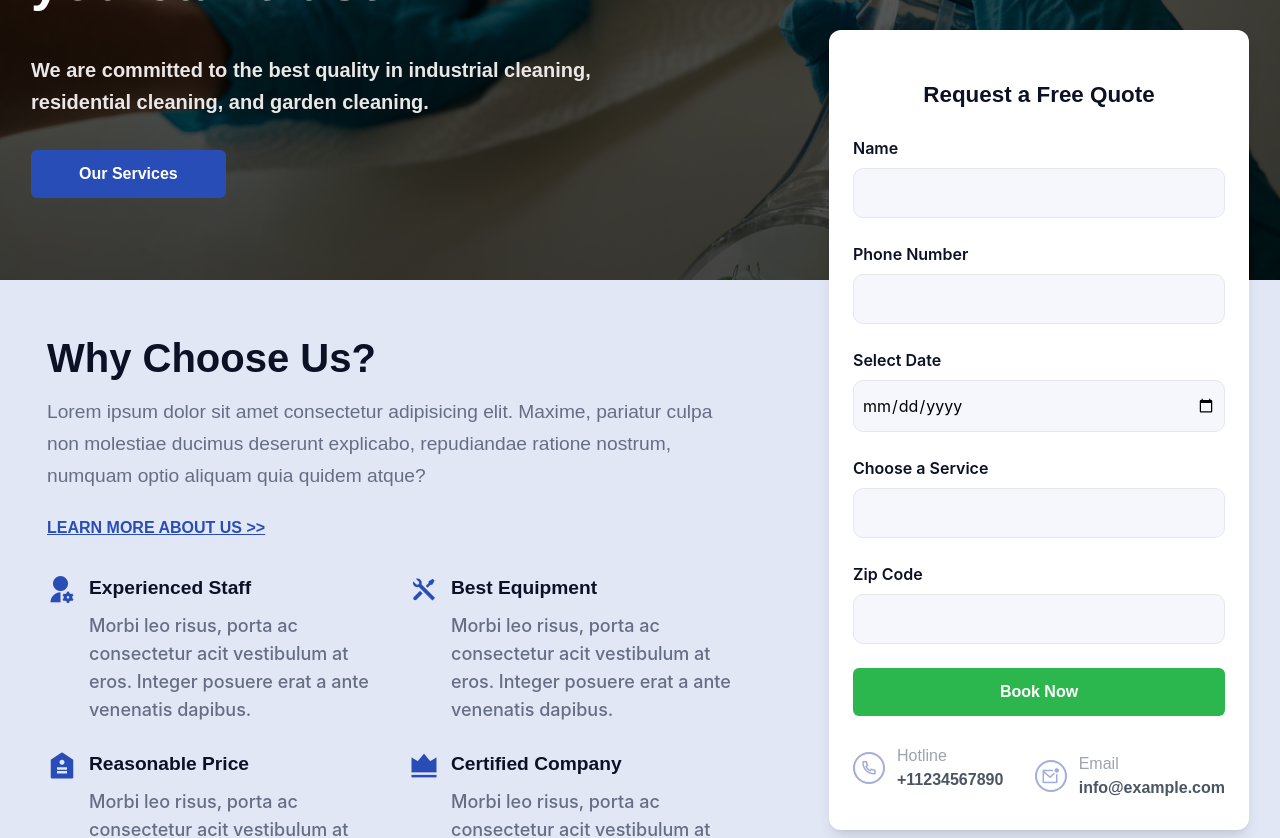
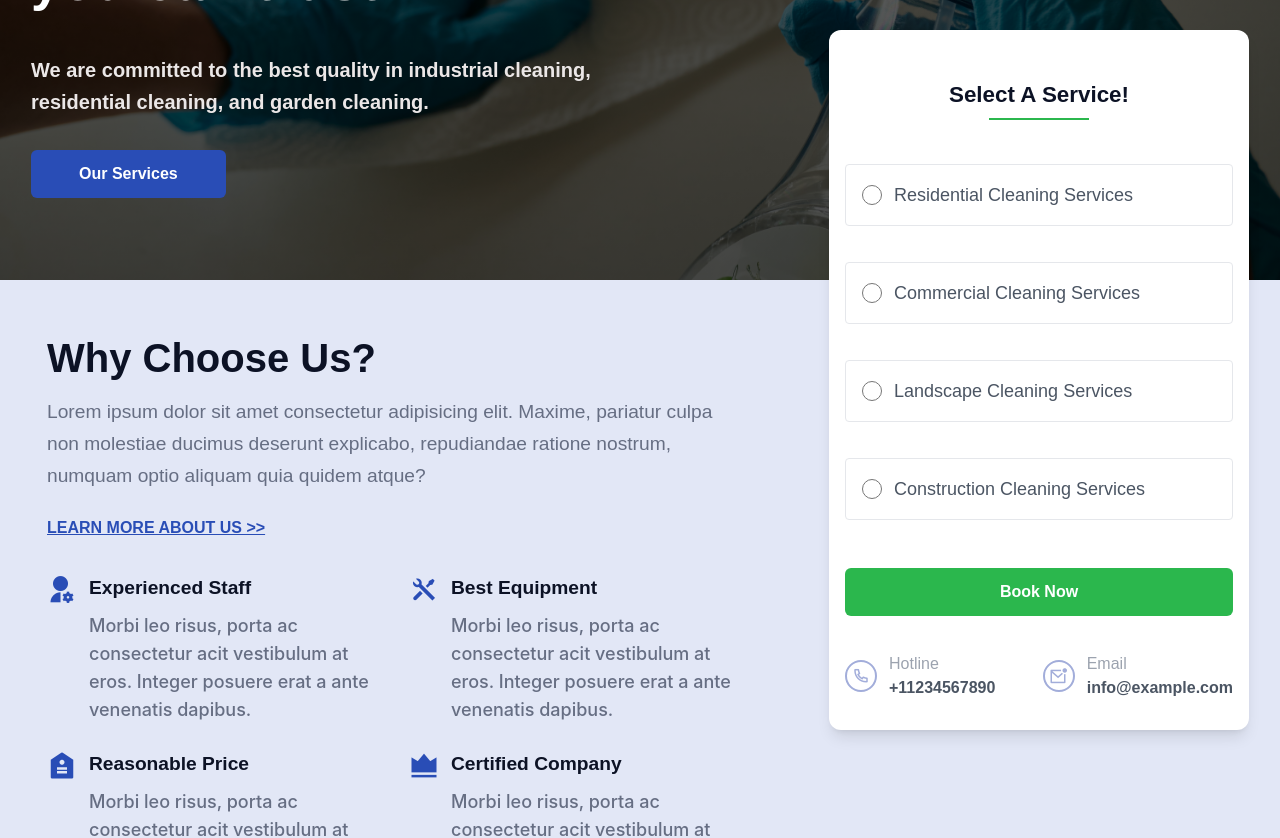
Before and after one commit to Ifenna-Pascal/cleaning-booking-app, a Next.js app: page / in a window 1280 px wide. Shown: the part 440-1278 px from the top of the page. Built offline with nearby package versions, Linux system fonts and the light colour scheme.

Commit message:
changed home form

```diff
--- a/src/components/shared/Button/index.jsx
+++ b/src/components/shared/Button/index.jsx
@@ -1,5 +1,5 @@
 export default function Button({ text, ...rest }) {
     return (
-        <button {...rest} className="bg-secondary   w-full border-none  py-3 px-10 font-poppins cursor-pointer text-white font-semibold rounded-md ">{text}</button>
+        <button {...rest} className="bg-secondary hover:bg-green-700 duaration-500  w-full border-none  py-3 px-10 font-poppins cursor-pointer text-white font-semibold rounded-md ">{text}</button>
     )
 }
--- a/src/section/home/WhyChooseUs.jsx
+++ b/src/section/home/WhyChooseUs.jsx
@@ -1,9 +1,15 @@
 import Link from 'next/link'
-import React from 'react'
+import { useState } from 'react'
 import AboutCard from '../../components/AboutCard'
 import Contact from '../../components/Contact'
+import Button from '../../components/shared/Button'
+import RadioButton from '../../components/shared/Button/RadioButton'
+import { services } from '../../util/services'
 
 function WhyChooseUs() {
+  const [selected, setSelected] = useState(null);
+  const handleChange = (e) => setSelected(e.target.value);
+
   return (
     <div className="bg-[#e2e7f6]">
       <div className='max-w-[1250px] min-h-[600px] flex justify-center w-full h-full flex-col md:flex-row flex-col-reverse relative mx-auto'>
@@ -18,35 +24,27 @@ function WhyChooseUs() {
             <AboutCard img="ri-vip-crown-fill" header="Certified Company" content="Morbi leo risus, porta ac consectetur acit vestibulum at eros. Integer posuere erat a ante venenatis dapibus." />
           </div>
         </div>
-        <div className='h-[850px] lg:h-[800px] -mt-[60px] lg:-mt-[250px] rounded-xl mx-[1rem] lg:min-w-[420px] flex flex-col py-8 md:py-12 px-4 items-start shadow-lg border-lg bg-white'>
-            <h2 className="text-text_primary font-outfit font-semibold text-center flex items-center justify-center w-full text-[1.4em]">Request a Free Quote </h2>
-            <form action="" className='py-6  w-full px-2'>
-              <div className='flex mb-6  flex-col w-full'>
-                <label className="mb-2">Name</label>
-                <input type="text" className='w-full py-3 px-2 bg-input outline-none' />
+        <div className='h-[850px] lg:h-[700px] -mt-[60px] lg:-mt-[250px] rounded-xl mx-[1rem] lg:min-w-[420px] flex flex-col py-8 md:py-12 px-4 items-start shadow-lg border-lg bg-white'>
+          <h2 className="text-text_primary font-poppins font-semibold text-center flex items-center select relative pb-4  justify-center w-full text-[1.4em]">Select A Service! </h2>
+          <div className="py-6 w-full">
+            {
+              services.slice(1).map(service => (
+                <div key={service.id} className="w-full py-3">
+                  <RadioButton
+                    checked={selected === service.type}
+                    value={service.type}
+                    onChange={handleChange}
+                    name={service.name}
+                  />
                 </div>
-              <div className='flex mb-6 flex-col w-full'>
-                <label className="mb-2">Phone Number</label>
-                <input type="text" className='w-full py-3 px-2 bg-input outline-none' />
+              ))
+            }
           </div>
-              <div className='flex mb-6 flex-col w-full'>
-                <label className="mb-2">Select Date</label>
-                <input type="date" className='w-full py-3 px-2 bg-input outline-none' />
-              </div>
-              <div className='flex mb-6 flex-col w-full'>
-                <label className="mb-2">Choose a Service</label>
-                <input type="text" className='w-full py-3 px-2 bg-input outline-none' />
-              </div>
-              <div className='flex flex-col mb-6 w-full'>
-                <label className="mb-2">Zip Code</label>
-                <input type="text" className='w-full py-3 px-2 bg-input outline-none' />
-              </div>
-              <button className="bg-secondary  border-none flex items-center py-2 md:py-3 px-10 font-outfit w-full cursor-pointer text-white font-semibold rounded-md justify-center">Book Now</button>
-              <div className="flex flex-col md:flex-row md:items-center space-y-4 justify-between mt-5">
+          <Button text="Book Now" />
+          <div className="flex flex-col md:flex-row py-4 md:items-center w-full justify-between mt-5">
             <Contact icon="ri-phone-line" header="Hotline" content="+11234567890" />
             <Contact icon="ri-mail-unread-line" header="Email" content="info@example.com" />
           </div>
-            </form>
         </div>
       </div>
     </div>
--- a/src/styles/globals.css
+++ b/src/styles/globals.css
@@ -33,6 +33,7 @@ a {
 @tailwind components;
 @tailwind utilities;
 
+
 @layer base {
   input, select, textarea {
     @apply border border-gray-200 bg-[#F6F7FD] py-3 px-2 rounded-[10px]
@@ -48,6 +49,11 @@ a {
   }
   label {
     @apply font-semibold text-text_primary text-base
+  }
+
+  .select::after {
+    content: "";
+    @apply absolute bottom-[8px] mt-2 w-[100px] h-[2px] bg-secondary right-[50%] translate-x-[50%]
   }
 
   .service {
```
Lines whose indentation alone changed are shown as unchanged.
